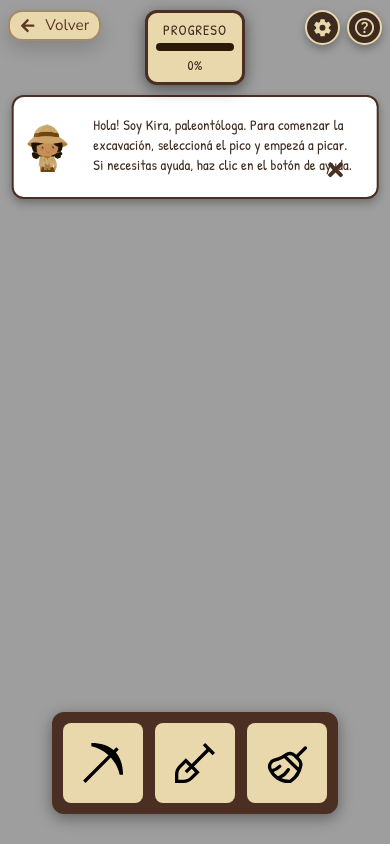
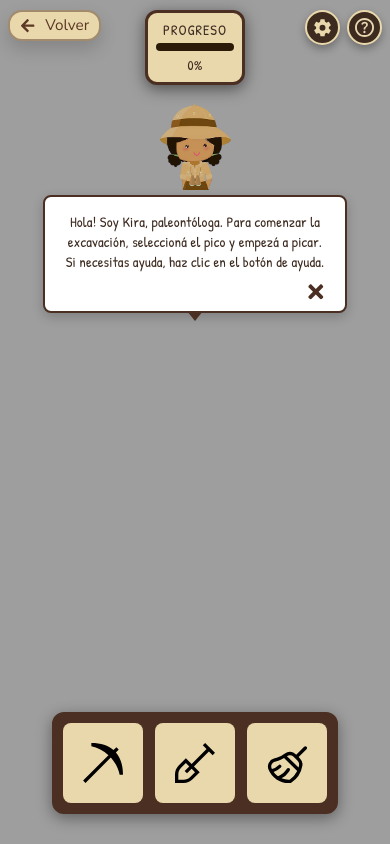
Before and after one commit to agusti03/caminando-web, a React (Vite) app: page /excavacion in a window 390 px wide. Built offline with nearby package versions, Linux system fonts and the light colour scheme.

Commit message:
mejoras de accesibilidad y estéticas en excavacion

```diff
--- a/src/pages/Excavacion.css
+++ b/src/pages/Excavacion.css
@@ -236,21 +236,21 @@
 
   .kira-guia {
     display: flex;
-    flex-direction: row-reverse;
+    flex-direction: column-reverse; /* Stack vertical: Globo arriba, Kira abajo */
     position: absolute;
-    top: 95px; /* Se baja un poco más para asegurar distancia con la barra de progreso */
+    top: 100px; /* Bajamos el conjunto para que no tape la barra de progreso */
     left: 50%;
     transform: translateX(-50%);
-    width: 94%; /* Aumentamos levemente el ancho para dar más aire al texto */
-    background-color: #fff;
-    border: 2px solid #4a2f22;
-    border-radius: 12px;
-    padding: 8px 12px;
+    width: 90%; /* Permitimos que ocupe un poco más de ancho de pantalla */
+    max-width: 320px; /* Aumentamos el ancho máximo: esto hace que el cuadro sea más cuadrado/horizontal */
+    background-color: transparent;
+    border: none;
+    padding: 0;
     align-items: center;
-    gap: 15px; /* Mayor separación entre Kira y el texto */
+    gap: 5px;
     z-index: 55;
     animation: none;
-    box-shadow: 0 4px 10px rgba(0,0,0,0.3);
+    box-shadow: none;
     pointer-events: none; /* Permite excavar "a través" de Kira */
   }
 
@@ -260,7 +260,7 @@
   }
 
   .kira-img {
-    height: 50px;
+    height: 90px; /* Make Kira a bit smaller to save vertical space */
     filter: none;
   }
 
@@ -284,28 +284,48 @@
   }
 
   .globo-texto {
-    background: transparent !important;
-    border: none !important;
-    padding: 0;
-    margin: 0;
-    box-shadow: none !important;
-    flex: 1;
+    background-color: #ffffff !important; /* Recuperamos el fondo blanco */
+    border: 2px solid #4a2f22 !important; /* Recuperamos el borde */
+    border-radius: 12px; /* Slightly smaller border radius */
+    padding: 15px 18px 35px 18px !important; /* Más aire interno para evitar que el texto toque los bordes */
+    box-shadow: 0 4px 12px rgba(0,0,0,0.2) !important;
+    width: 100%;
     position: relative;
-    pointer-events: none;
-  }
-
-  .globo-texto::after {
-    display: none;
+    pointer-events: auto; /* Habilitamos clics para cerrar el globo */
+    display: flex;
+    flex-direction: column;
+    align-items: center; /* Center text horizontally */
+    justify-content: center; /* Center text vertically if content is short */
+    min-height: auto; /* Let content dictate height */
   }
 
   .globo-texto p {
     font-family: 'Patrick Hand', cursive !important;
     color: #3d2b20 !important;
-    font-size: 0.9rem;
-    text-align: left;
-    line-height: 1.1;
+    font-size: 1rem; /* Un poquito más grande para mejor legibilidad */
+    text-align: center;
+    line-height: 1.2;
+    margin: 0;
   }
 
+  .globo-texto::after {
+    content: "";
+    position: absolute;
+    bottom: -10px;
+    left: 50%;
+    transform: translateX(-50%);
+    border-width: 10px 8px 0;
+    border-style: solid;
+    border-color: #4a2f22 transparent transparent;
+    display: block !important; /* Triángulo apuntando a Kira */
+  }
+
+}
+
+.kira-cerrar {
+  bottom: 5px; /* Adjust button position due to reduced padding */
+  right: 8px;
+  font-size: 1rem; /* Smaller close button */
 }
 
 .fosil-capa {
--- a/src/pages/Excavacion.jsx
+++ b/src/pages/Excavacion.jsx
@@ -40,6 +40,7 @@ function Excavacion({ onBack }) {
 
   const containerRef = useRef(null);
   const fosilRef = useRef(null);
+  const kiraDialogueRef = useRef(null); // Ref para el foco automático
   const fossilCanvasRef = useRef(null); // NEW: Hidden canvas for fossil pixel data
   const canvasRefs = {
     3: useRef(null), // Tierra Dura
@@ -137,6 +138,10 @@ function Excavacion({ onBack }) {
   useEffect(() => {
     if (progress >= 100) {
       setIsKiraVisible(true);
+      // Pequeño delay para asegurar que el DOM se actualizó antes de mover el foco
+      setTimeout(() => {
+        kiraDialogueRef.current?.focus();
+      }, 100);
     }
   }, [progress]);
 
@@ -332,9 +337,17 @@ function Excavacion({ onBack }) {
         </ul>
       </ModalAyuda>
 
-      <div className="progreso-limpieza">
+      <div
+        className="progreso-limpieza"
+        tabIndex={0}
+        role="progressbar"
+        aria-valuenow={progress}
+        aria-valuemin="0"
+        aria-valuemax="100"
+        aria-label={`Progreso de excavación: ${progress} por ciento`}
+      >
         <span className="progreso-label">Progreso</span>
-        <div className="barra-progreso">
+        <div className="barra-progreso" aria-hidden="true">
           <div className="progreso-fill" style={{ width: `${progress}%` }}></div>
         </div>
         <span className="progreso-porcentaje">{progress}%</span>
@@ -342,7 +355,11 @@ function Excavacion({ onBack }) {
 
       <div className={`kira-guia ${!isKiraVisible ? 'guia-oculta' : ''}`}>
         {isKiraVisible && (
-          <div className="globo-texto">
+          <div
+            className="globo-texto"
+            tabIndex={0}
+            ref={kiraDialogueRef}
+          >
             <p>
               {progress >= 100
                 ? "¡Buen trabajo! Descubriste el fósil de un gliptodonte"
```
